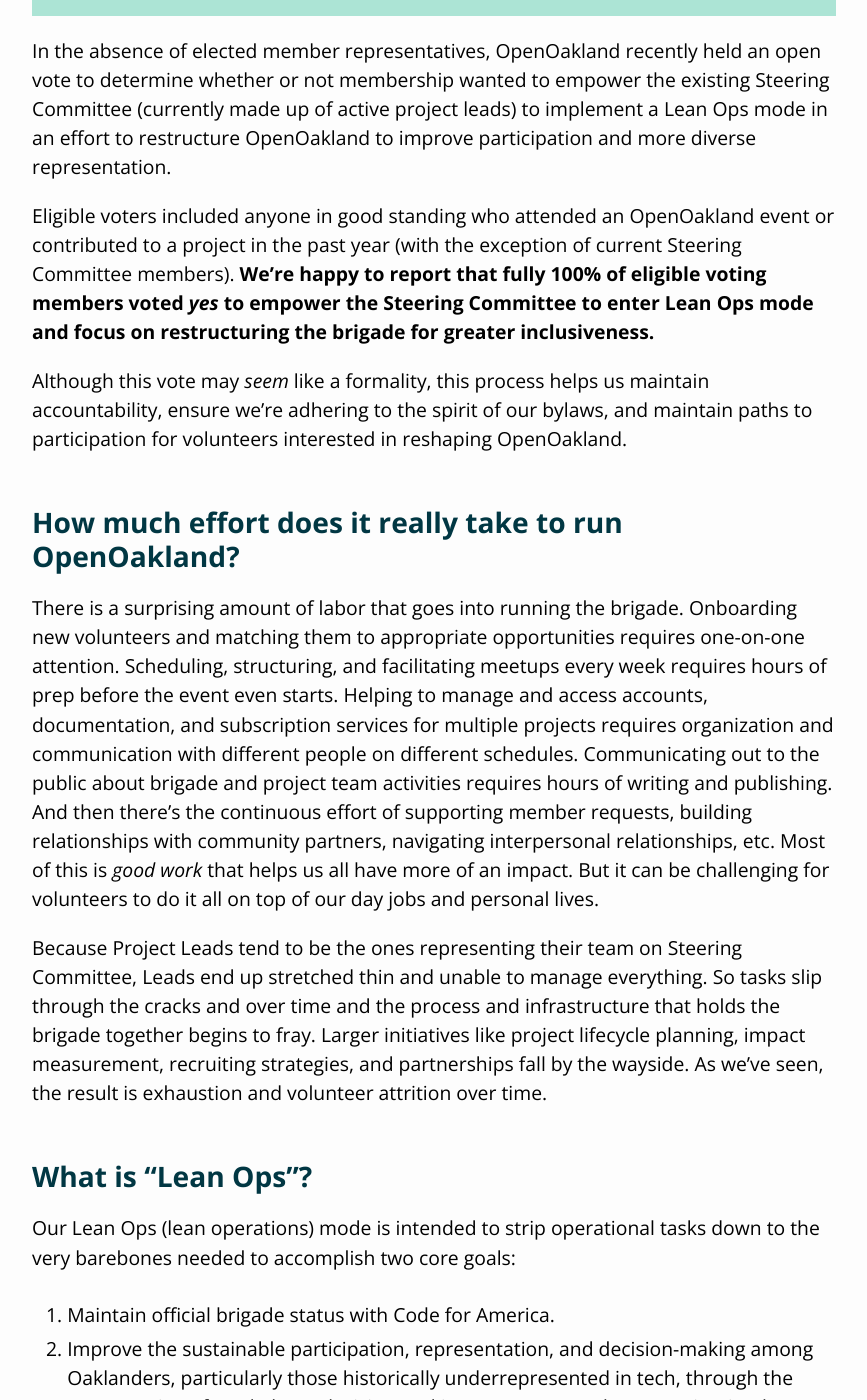
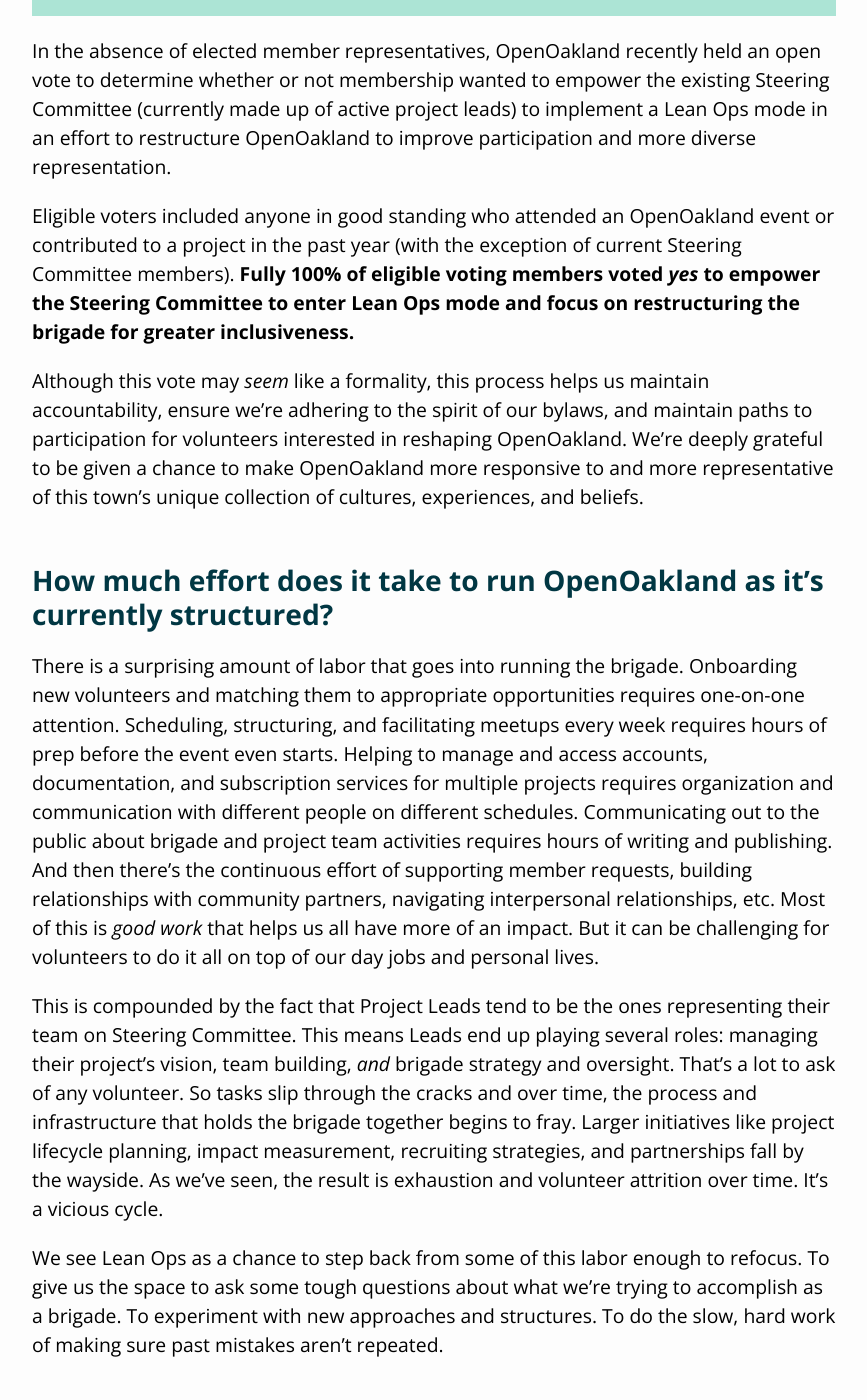
Before and after one commit to openoakland/openoakland.org, a Jekyll site: the page built from src/_posts/2022-05-17-restructuring-openoakland.md, in a window 1280 px wide and 1400 px high, scrolled down 622 px. Shown: the whole window, without its empty margins (206-1073 px from the left). Built offline with Jekyll 4.4.1, drawn with Linux system fonts in a browser that asks for light colours; nearby versions of some CDN libraries; some of the changed text lies outside the part shown.

Commit message:
Edits based on PR reviews

```diff
--- a/src/_posts/2022-05-17-restructuring-openoakland.md
+++ b/src/_posts/2022-05-17-restructuring-openoakland.md
@@ -6,24 +6,26 @@
 permalink: updates/:title/
 feat-img: /assets/images/blog/2022-05-07-special-vote-results.png
 feat-img-alt: "Illustration of a voting button in primary colors."
-post-excerpt: "We're happy to report that membership unanimously voted yes to empower the Steering Committee to enter Lean Ops mode and focus on restructuring the brigade for greater inclusiveness. Our Lean Ops (lean operations) mode is intended to strip operational tasks down to the very barebones needed to accomplish two core goals..."
+post-excerpt: "As of May 17, membership unanimously voted yes to empower the Steering Committee to enter Lean Ops mode and focus on restructuring the brigade for greater inclusiveness. Our Lean Ops (lean operations) mode is intended to strip operational tasks down to the very barebones needed to accomplish two core goals..."
 ---
 
 !["Illustration of a voting button in primary colors."](/assets/images/blog/2022-05-07-special-vote-results.png)
 
 In the absence of elected member representatives, OpenOakland recently held an open vote to determine whether or not membership wanted to empower the existing Steering Committee (currently made up of active project leads) to implement a Lean Ops mode in an effort to restructure OpenOakland to improve participation and more diverse representation.
 
-Eligible voters included anyone in good standing who attended an OpenOakland event or contributed to a project in the past year (with the exception of current Steering Committee members). **We're happy to report that fully 100% of eligible voting members voted _yes_ to empower the Steering Committee to enter Lean Ops mode and focus on restructuring the brigade for greater inclusiveness.**
+Eligible voters included anyone in good standing who attended an OpenOakland event or contributed to a project in the past year (with the exception of current Steering Committee members). **Fully 100% of eligible voting members voted _yes_ to empower the Steering Committee to enter Lean Ops mode and focus on restructuring the brigade for greater inclusiveness.**
 
-Although this vote may *seem* like a formality, this process helps us maintain accountability, ensure we're adhering to the spirit of our bylaws, and maintain paths to participation for volunteers interested in reshaping OpenOakland.
+Although this vote may *seem* like a formality, this process helps us maintain accountability, ensure we're adhering to the spirit of our bylaws, and maintain paths to participation for volunteers interested in reshaping OpenOakland. We're deeply grateful to be given a chance to make OpenOakland more responsive to and more representative of this town's unique collection of cultures, experiences, and beliefs.
 
-## How much effort does it really take to run OpenOakland?
+## How much effort does it take to run OpenOakland as it's currently structured?
 
 There is a surprising amount of labor that goes into running the brigade. Onboarding new volunteers and matching them to appropriate opportunities requires one-on-one attention. Scheduling, structuring, and facilitating meetups every week requires hours of prep before the event even starts. Helping to manage and access accounts, documentation, and subscription services for multiple projects requires organization and communication with different people on different schedules. Communicating out to the public about brigade and project team activities requires hours of writing and publishing. And then there's the continuous effort of supporting member requests, building relationships with community partners, navigating interpersonal relationships, etc. Most of this is *good work* that helps us all have more of an impact. But it can be challenging for volunteers to do it all on top of our day jobs and personal lives.
 
-Because Project Leads tend to be the ones representing their team on Steering Committee, Leads end up stretched thin and unable to manage everything. So tasks slip through the cracks and over time and the process and infrastructure that holds the brigade together begins to fray. Larger initiatives like project lifecycle planning, impact measurement, recruiting strategies, and partnerships fall by the wayside. As we've seen, the result is exhaustion and volunteer attrition over time.
+This is compounded by the fact that Project Leads tend to be the ones representing their team on Steering Committee. This means Leads end up playing several roles: managing their project's vision, team building, *and* brigade strategy and oversight. That's a lot to ask of any volunteer. So tasks slip through the cracks and over time, the process and infrastructure that holds the brigade together begins to fray. Larger initiatives like project lifecycle planning, impact measurement, recruiting strategies, and partnerships fall by the wayside. As we've seen, the result is exhaustion and volunteer attrition over time. It's a vicious cycle.
 
-## What is "Lean Ops"?
+We see Lean Ops as a chance to step back from some of this labor enough to refocus. To give us the space to ask some tough questions about what we're trying to accomplish as a brigade. To experiment with new approaches and structures. To do the slow, hard work of making sure past mistakes aren't repeated.
+
+## What is "Lean Ops" and how will it help?
 
 Our Lean Ops (lean operations) mode is intended to strip operational tasks down to the very barebones needed to accomplish two core goals:
 
@@ -39,12 +41,12 @@
 - **Post public updates on our progress** to the openoakland.org blog and through our email newsletter.
 - **Manage expenses** for existing project commitments.
 
-### What we won't do
+### What we're putting on hold
 
-- Hold regular meetups for project working groups. Volunteers wanting to get involved with an existing project will need to reach out to the project team directly, preferably [via Slack](https://docs.google.com/document/d/1VWZQ_3ehP5j0IOTY0nJClvQPll3ivSkuAdh5YsOhO_U/edit?usp=sharing).
-- Provide additional support (financial, technical or operational) to existing projects beyond what we're already committed to.
-- Launch new projects.
-- Maintain our social media channels.
+- Hosting regular meetups for project working groups. Volunteers wanting to get involved with an existing project will need to reach out to the project team directly, preferably [via Slack](https://docs.google.com/document/d/1VWZQ_3ehP5j0IOTY0nJClvQPll3ivSkuAdh5YsOhO_U/edit?usp=sharing).
+- Providing additional support (financial, technical or operational) to existing projects beyond what we're already committed to.
+- Launching new projects.
+- Maintaining our social media channels.
 
 ## How can members and the public get involved?
 
```
